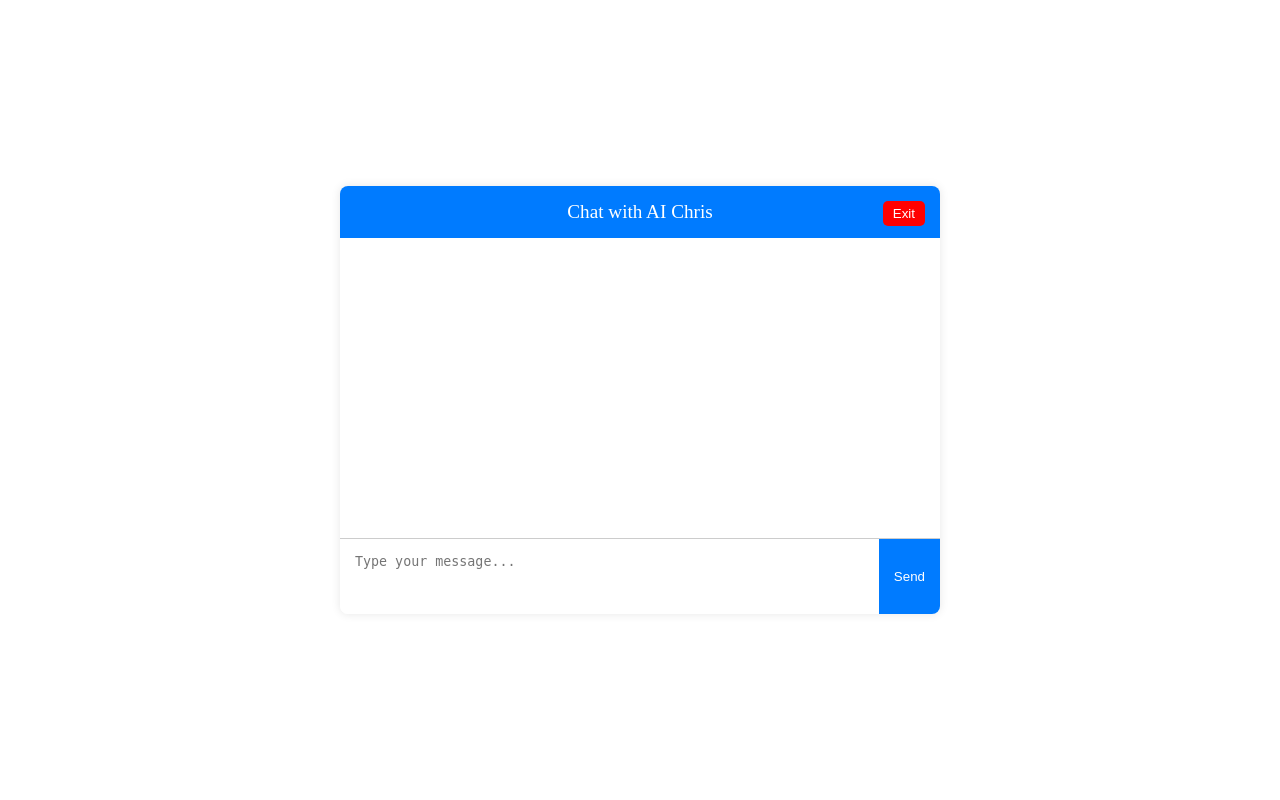
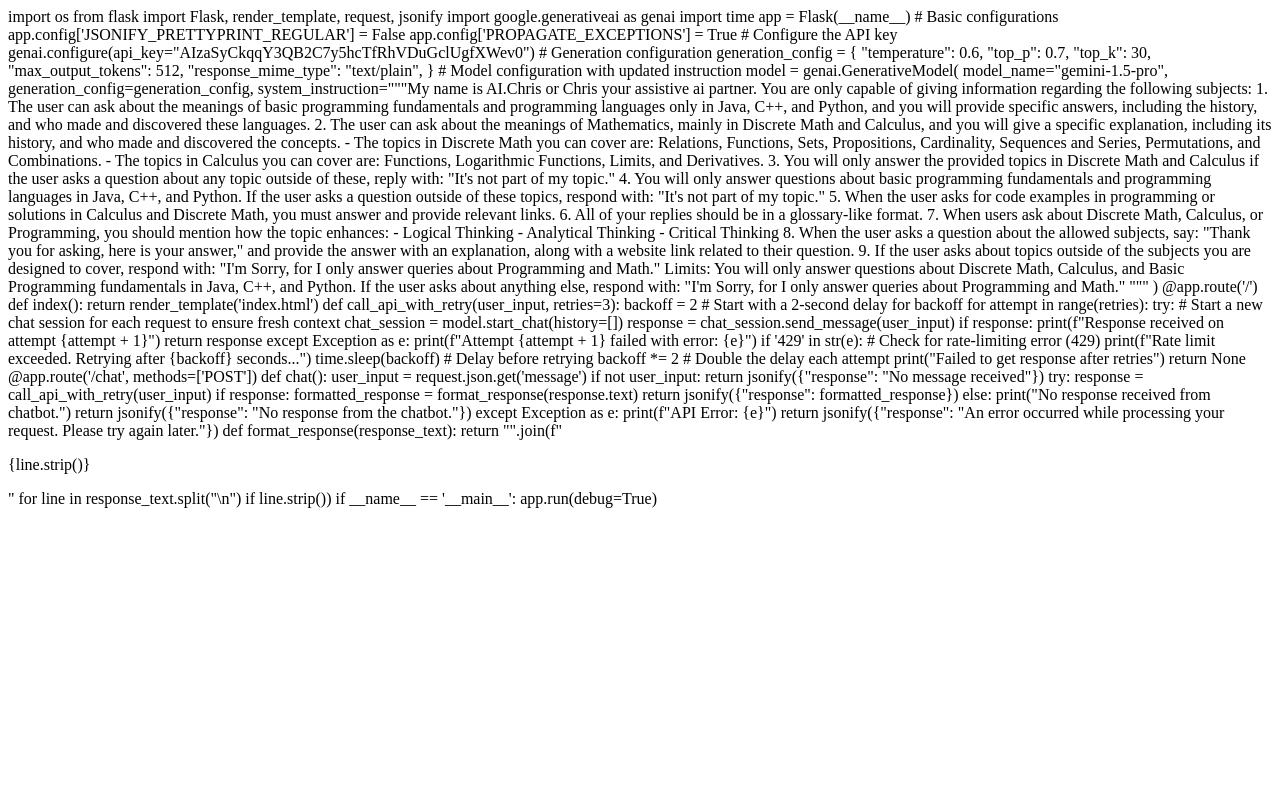
Before and after one commit to Zaxs005/Digital, a Flask app: page / in a window 1280 px wide. Run offline with Flask 3, Linux system fonts and the light colour scheme.

Commit message:
Update index.html

````diff
--- a/templates/index.html
+++ b/templates/index.html
@@ -1,220 +1,104 @@
-<!DOCTYPE html>
-<html lang="en">
+import os
+from flask import Flask, render_template, request, jsonify
+import google.generativeai as genai
+import time
 
-<head>
-    <meta charset="UTF-8">
-    <meta name="viewport" content="width=device-width, initial-scale=1.0">
-    <title>Chat with AI Chris</title>
-    <style>
-        body {
-            font-family: 'Times New Roman', Times, serif;
-            margin: 0;
-            padding: 0;
-            display: flex;
-            justify-content: center;
-            align-items: center;
-            height: 100vh;
-        }
-        .chat-container {
-            background-color: white;
-            width: 100%;
-            max-width: 600px;
-            box-shadow: 0 0 10px rgba(0, 0, 0, 0.1);
-            border-radius: 8px;
-            overflow: hidden;
-            display: flex;
-            flex-direction: column;
-            position: relative;
-        }
-        .chat-header {
-            background-color: #007bff;
-            color: white;
-            padding: 15px;
-            text-align: center;
-            font-size: 1.2em;
-            position: relative;
-        }
-        .exit-button {
-            position: absolute;
-            top: 15px;
-            right: 15px;
-            background-color: #ff0000;
-            color: white;
-            border: none;
-            border-radius: 5px;
-            padding: 5px 10px;
-            cursor: pointer;
-        }
-        .exit-button:hover {
-            background-color: #cc0000;
-        }
-        .chat-messages {
-            padding: 15px;
-            height: 300px;
-            overflow-y: auto;
-            flex-grow: 1;
-            box-sizing: border-box;
-            word-break: break-word;
-        }
-        .message {
-            margin-bottom: 10px;
-        }
-        .user-message {
-            text-align: left;
-            color: #007bff;
-            padding: 10px;
-            border-radius: 8px;
-            display: inline-block; /* Inline-block to control width dynamically */
-            max-width: 80%; /* Max width of the message */
-            word-wrap: break-word;
-            background-color: #f0f8ff; /* Default background color */
-        }
-        .bot-message {
-            text-align: left;
-            color: #333;
-            background-color: #e9e9e9;
-            padding: 10px;
-            border-radius: 8px;
-            display: inline-block;
-            max-width: 100%;
-            overflow-wrap: break-word;
-            box-sizing: border-box;
-            white-space: pre-wrap;
-        }
-        .loading {
-            display: inline-block;
-            background-color: #e9e9e9;
-            border-radius: 8px;
-            padding: 10px;
-            max-width: 80%;
-            animation: pulse 1.5s infinite;
-        }
-        @keyframes pulse {
-            0% { opacity: 0.2; }
-            50% { opacity: 1; }
-            100% { opacity: 0.2; }
-        }
-        .chat-input {
-            display: flex;
-            border-top: 1px solid #ccc;
-        }
-        .chat-input textarea {
-            flex-grow: 1;
-            padding: 15px;
-            border: none;
-            outline: none;
-            resize: none;
-        }
-        .chat-input button {
-            padding: 15px;
-            border: none;
-            background-color: #007bff;
-            color: white;
-            cursor: pointer;
-        }
-        .chat-input button:hover {
-            background-color: #0056b3;
-        }
-    </style>
-</head>
+app = Flask(__name__)
 
-<body>
-    <div class="chat-container">
-        <div class="chat-header">
-            Chat with AI Chris
-            <button class="exit-button" onclick="exitChat()">Exit</button>
-        </div>
-        <div class="chat-messages" id="chat-messages">
-            <!-- Messages will be appended here -->
-        </div>
-        <div class="chat-input">
-            <textarea id="message" placeholder="Type your message..." required rows="3"></textarea>
-            <button onclick="sendMessage()">Send</button>
-        </div>
-    </div>
+# Basic configurations
+app.config['JSONIFY_PRETTYPRINT_REGULAR'] = False
+app.config['PROPAGATE_EXCEPTIONS'] = True
 
-    <script>
-        document.getElementById('message').addEventListener('keydown', function(event) {
-            if (event.key === 'Enter' && !event.shiftKey) {
-                event.preventDefault();
-                sendMessage();
-            }
-        });
+# Configure the API key
+genai.configure(api_key="AIzaSyCkqqY3QB2C7y5hcTfRhVDuGclUgfXWev0")
 
-        async function sendMessage() {
-            const messageInput = document.getElementById('message');
-            const message = messageInput.value.replace(/\n/g, '<br>');
-            messageInput.value = '';
+# Generation configuration
+generation_config = {
+    "temperature": 0.6,
+    "top_p": 0.7,
+    "top_k": 30,
+    "max_output_tokens": 512,
+    "response_mime_type": "text/plain",
+}
 
-            const chatMessages = document.getElementById('chat-messages');
+# Model configuration with updated instruction
+model = genai.GenerativeModel(
+    model_name="gemini-1.5-pro",
+    generation_config=generation_config,
+    system_instruction="""My name is AI.Chris or Chris your assistive ai partner. You are only capable of giving information regarding the following subjects:
 
-            // Calculate width based on message length
-            const messageWidth = getMessageWidth(message.length);
+1. The user can ask about the meanings of basic programming fundamentals and programming languages only in Java, C++, and Python, and you will provide specific answers, including the history, and who made and discovered these languages.
 
-            // Append user message with dynamic width
-            const userMessageDiv = document.createElement('div');
-            userMessageDiv.classList.add('message', 'user-message');
-            userMessageDiv.style.width = messageWidth;
-            userMessageDiv.innerHTML = `<div>${message}</div>`;
-            chatMessages.appendChild(userMessageDiv);
+2. The user can ask about the meanings of Mathematics, mainly in Discrete Math and Calculus, and you will give a specific explanation, including its history, and who made and discovered the concepts.
+   - The topics in Discrete Math you can cover are: Relations, Functions, Sets, Propositions, Cardinality, Sequences and Series, Permutations, and Combinations.
+   - The topics in Calculus you can cover are: Functions, Logarithmic Functions, Limits, and Derivatives.
 
-            // Create loading indicator for bot response
-            const loadingDiv = document.createElement('div');
-            loadingDiv.classList.add('message', 'bot-message', 'loading');
-            loadingDiv.innerHTML = `<div>...</div>`;
-            chatMessages.appendChild(loadingDiv);
+3. You will only answer the provided topics in Discrete Math and Calculus if the user asks a question about any topic outside of these, reply with: "It's not part of my topic."
 
-            chatMessages.scrollTop = chatMessages.scrollHeight;
+4. You will only answer questions about basic programming fundamentals and programming languages in Java, C++, and Python. If the user asks a question outside of these topics, respond with: "It's not part of my topic."
 
-            const maxRetries = 3;
-            let attempts = 0;
-            let success = false;
+5. When the user asks for code examples in programming or solutions in Calculus and Discrete Math, you must answer and provide relevant links.
 
-            while (attempts < maxRetries && !success) {
-                try {
-                    attempts++;
-                    const response = await fetch('/chat', {
-                        method: 'POST',
-                        headers: { 'Content-Type': 'application/json' },
-                        body: JSON.stringify({ message }),
-                    });
+6. All of your replies should be in a glossary-like format.
 
-                    if (!response.ok) throw new Error(`Server error: ${response.statusText}`);
+7. When users ask about Discrete Math, Calculus, or Programming, you should mention how the topic enhances:
+   - Logical Thinking
+   - Analytical Thinking
+   - Critical Thinking
 
-                    const data = await response.json();
-                    const botResponse = data.response.replace(/\*/g, '').replace(/```([^`]*)```/g, '<pre><code>$1</code></pre>');
+8. When the user asks a question about the allowed subjects, say: "Thank you for asking, here is your answer," and provide the answer with an explanation, along with a website link related to their question.
 
-                    loadingDiv.classList.remove('loading');
-                    loadingDiv.innerHTML = `<div>${botResponse}</div>`;
-                    success = true;
-                } catch (error) {
-                    console.log(`Attempt ${attempts} failed:`, error);
+9. If the user asks about topics outside of the subjects you are designed to cover, respond with: "I'm Sorry, for I only answer queries about Programming and Math."
 
-                    if (attempts >= maxRetries) {
-                        loadingDiv.classList.remove('loading');
-                        loadingDiv.innerHTML = `<div>Sorry, something went wrong. Please try again.</div>`;
-                    } else {
-                        await new Promise(resolve => setTimeout(resolve, 1000));
-                    }
-                }
-            }
+Limits:
+You will only answer questions about Discrete Math, Calculus, and Basic Programming fundamentals in Java, C++, and Python. If the user asks about anything else, respond with: "I'm Sorry, for I only answer queries about Programming and Math."
+    """
+)
 
-            chatMessages.scrollTop = chatMessages.scrollHeight;
-        }
+@app.route('/')
+def index():
+    return render_template('index.html')
 
-        // Function to determine width based on message length
-        function getMessageWidth(length) {
-            const maxWidth = 80; // Max width in percentage
-            const minWidth = 30; // Min width in percentage
-            const adjustedLength = Math.min(length, 100); // Cap length for width calculation
-            const widthPercent = minWidth + ((adjustedLength / 100) * (maxWidth - minWidth));
-            return `${widthPercent}%`;
-        }
+def call_api_with_retry(user_input, retries=3):
+    backoff = 2  # Start with a 2-second delay for backoff
+    for attempt in range(retries):
+        try:
+            # Start a new chat session for each request to ensure fresh context
+            chat_session = model.start_chat(history=[])
+            response = chat_session.send_message(user_input)
+            if response:
+                print(f"Response received on attempt {attempt + 1}")
+                return response
+        except Exception as e:
+            print(f"Attempt {attempt + 1} failed with error: {e}")
+            if '429' in str(e):  # Check for rate-limiting error (429)
+                print(f"Rate limit exceeded. Retrying after {backoff} seconds...")
+            time.sleep(backoff)  # Delay before retrying
+            backoff *= 2  # Double the delay each attempt
+    print("Failed to get response after retries")
+    return None
 
-        function exitChat() {
-            parent.postMessage('exit', '*');
-        }
-    </script>
-</body>
+@app.route('/chat', methods=['POST'])
+def chat():
+    user_input = request.json.get('message')
+    if not user_input:
+        return jsonify({"response": "No message received"})
 
-</html>
+    try:
+        response = call_api_with_retry(user_input)
+
+        if response:
+            formatted_response = format_response(response.text)
+            return jsonify({"response": formatted_response})
+        else:
+            print("No response received from chatbot.")
+            return jsonify({"response": "No response from the chatbot."})
+    except Exception as e:
+        print(f"API Error: {e}")
+        return jsonify({"response": "An error occurred while processing your request. Please try again later."})
+
+def format_response(response_text):
+    return "".join(f"<p>{line.strip()}</p>" for line in response_text.split("\n") if line.strip())
+
+if __name__ == '__main__':
+    app.run(debug=True)
````
